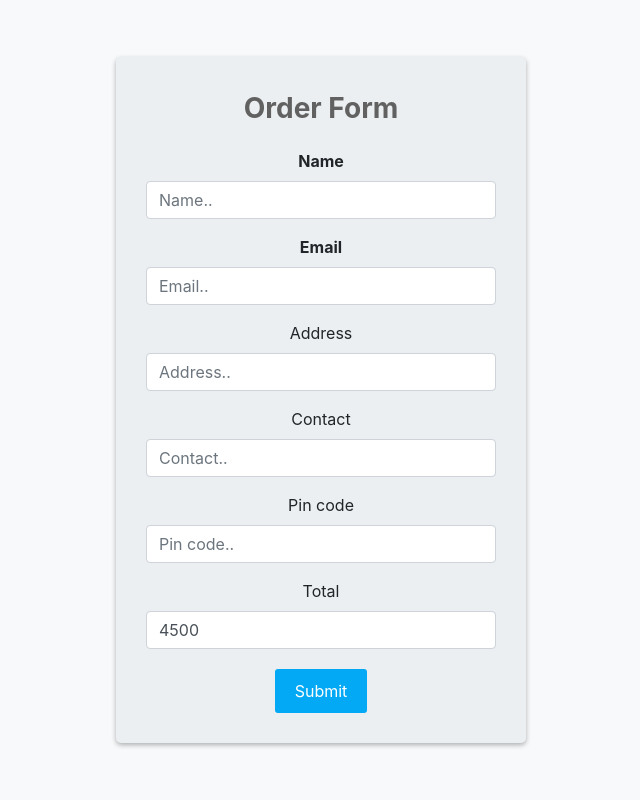
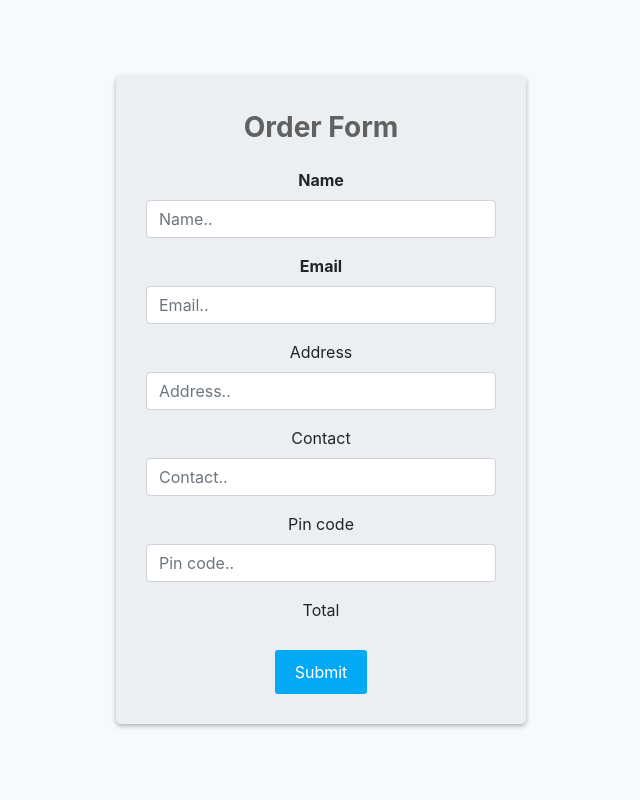
Before and after one commit to devrevathy/cake-booking, a Django app: template cakebooking/devas/templates/devas/checkout.html in a window 1280 px wide. Shown: the whole page, without its empty margins (319-959 px from the left). Run offline with Django 4.2, Linux system fonts and the light colour scheme; the template is opened without the code that fills it: values that come from a table or form of the project are taken from there, others are empty; data comes from the database, SQL or seed files in the repository; some libraries are stand-ins or nearby versions.

Commit message:
Update checkout.html

```diff
--- a/cakebooking/devas/templates/devas/checkout.html
+++ b/cakebooking/devas/templates/devas/checkout.html
@@ -86,7 +86,7 @@
 
             <div class="form-group">
               <label for="contact">Contact</label>
-              <input class="form-control" type="text" name="Contact" value="{{user.contact}}" placeholder="Contact..">
+              <input class="form-control" type="number" name="Contact" value="{{user.contact}}" placeholder="Contact..">
             </div>
 
             <div class="form-group">
@@ -96,7 +96,7 @@
 
             <div class="form-group">
               <label for="total">Total</label>
-              <input class="form-control" type="text" name="total" value="{{cart.total}}">
+              <input class="form-control" type="hidden" name="total" value="{{cart.total}}">
             </div>
 
             <div class="box-submit">
```
